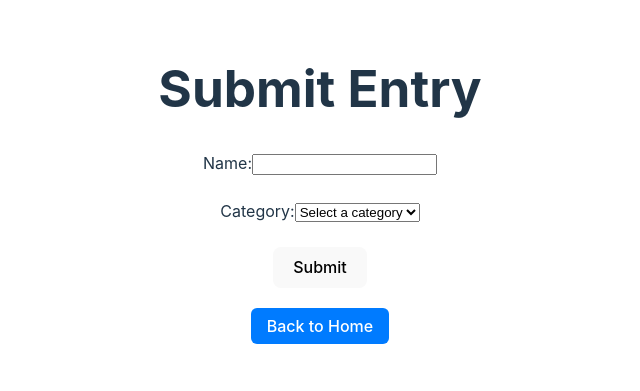
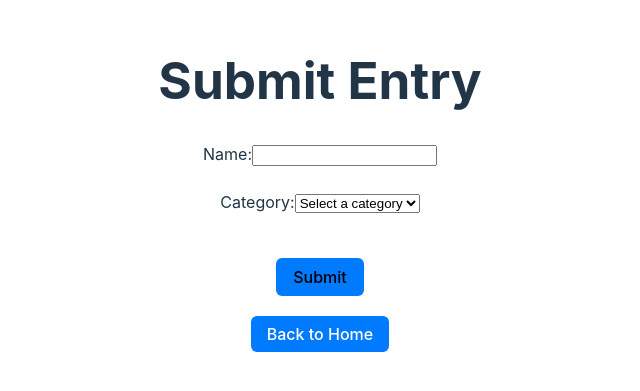
Before and after one commit to brodieheg/cookoff-frontend, a React (Vite) app: page /submit in a window 1280 px wide. Shown: the part 215-606 px from the top of the page, without its empty margins (320-960 px from the left). Built offline with nearby package versions, Linux system fonts and the light colour scheme.

Commit message:
changed button color

```diff
--- a/src/submit.tsx
+++ b/src/submit.tsx
@@ -68,7 +68,14 @@ export default function Submit() {
           </select>
         </div>
         <br />
-        <button type="submit">Submit</button>
+        <button type="submit" className="submit-item"
+          style={{
+            marginTop: '20px',
+            padding: '8px 16px',
+            borderRadius: '6px',
+            backgroundColor: '#007bff',
+            color: 'black',
+          }}>Submit</button>
       </form>
       <button
         onClick={() => navigate('/')}
--- a/src/vote.tsx
+++ b/src/vote.tsx
@@ -157,7 +157,13 @@ export default function Vote() {
           </select>
         </div>
         <br />
-        <button type="submit">Submit Vote</button>
+        <button className="submit-item" type="submit" style={{
+          marginTop: '20px',
+          padding: '8px 16px',
+          borderRadius: '6px',
+          backgroundColor: '#007bff',
+          color: 'black',
+        }}>Submit Vote</button>
       </form>
       <button
         onClick={() => navigate('/')}
```
